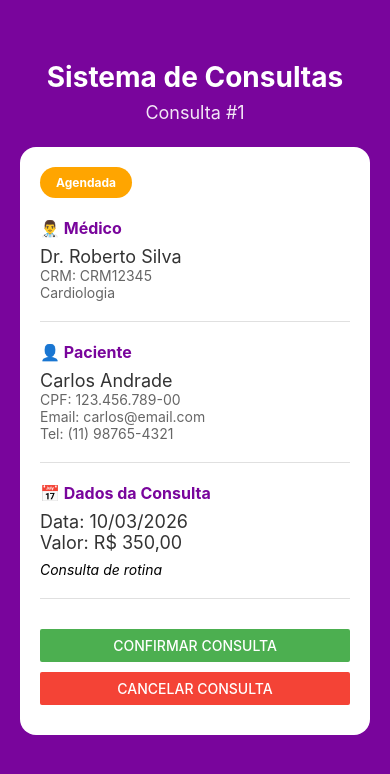
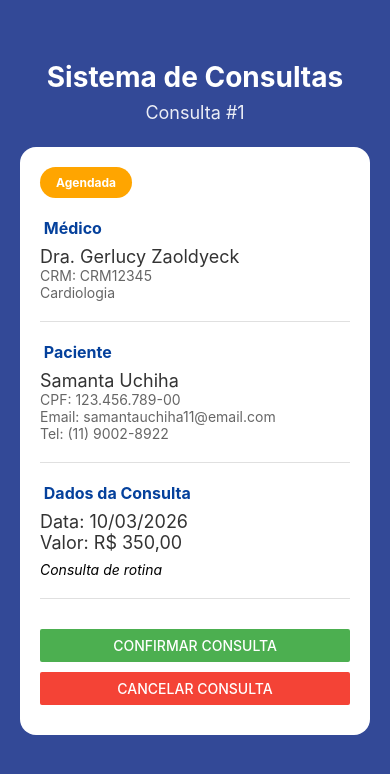
Before and after one commit to VanessaRibas/sistema-consultas-mobile, a React Native app: screen / in a window 390 px wide. Shown: the top 774 px of the page. Built offline with nearby package versions, Linux system fonts and the light colour scheme.

Commit message:
Componentização em React Native

```diff
--- a/App.tsx
+++ b/App.tsx
@@ -20,7 +20,7 @@ export default function App() {
 
   const medico1: Medico = {
     id: 1,
-    nome: "Dr. Roberto Silva",
+    nome: "Dra. Gerlucy Zaoldyeck",
     crm: "CRM12345",
     especialidade: cardiologia,
     ativo: true,
@@ -28,10 +28,10 @@ export default function App() {
 
   const paciente1: Paciente = {
     id: 1,
-    nome: "Carlos Andrade",
+    nome: "Samanta Uchiha",
     cpf: "123.456.789-00",
-    email: "carlos@email.com",
-    telefone: "(11) 98765-4321",
+    email: "samantauchiha11@email.com",
+    telefone: "(11) 9002-8922",
   };
 
   const [consulta, setConsulta] = useState<Consulta>({
@@ -75,7 +75,7 @@ export default function App() {
 const styles = StyleSheet.create({
   container: {
     flex: 1,
-    backgroundColor: "#79059C",
+    backgroundColor: "#334997",
   },
   scrollContent: {
     padding: 20,
@@ -94,6 +94,6 @@ const styles = StyleSheet.create({
   subtitulo: {
     fontSize: 18,
     color: "#fff",
-    opacity: 0.9,
+    opacity: 0.9
   },
 });
--- a/src/components/ConsultaCard.tsx
+++ b/src/components/ConsultaCard.tsx
@@ -56,7 +56,7 @@ export function ConsultaCard({
 
       {/* Médico */}
       <View style={styles.secao}>
-        <Text style={styles.label}>👨‍⚕️ Médico</Text>
+        <Text style={styles.label}> Médico</Text>
         <Text style={styles.valor}>{consulta.medico?.nome}</Text>
         <Text style={styles.info}>CRM: {consulta.medico?.crm}</Text>
         <Text style={styles.info}>
@@ -66,7 +66,7 @@ export function ConsultaCard({
 
       {/* Paciente */}
       <View style={styles.secao}>
-        <Text style={styles.label}>👤 Paciente</Text>
+        <Text style={styles.label}> Paciente</Text>
         <Text style={styles.valor}>{consulta.paciente?.nome}</Text>
         <Text style={styles.info}>CPF: {consulta.paciente?.cpf}</Text>
         <Text style={styles.info}>Email: {consulta.paciente?.email}</Text>
@@ -79,7 +79,7 @@ export function ConsultaCard({
 
       {/* Consulta */}
       <View style={styles.secao}>
-        <Text style={styles.label}>📅 Dados da Consulta</Text>
+        <Text style={styles.label}> Dados da Consulta</Text>
         <Text style={styles.valor}>
           Data: {formatarData(consulta.data)}
         </Text>
@@ -173,7 +173,7 @@ const styles = StyleSheet.create({
   label: {
     fontSize: 16,
     fontWeight: "bold",
-    color: "#79059C",
+    color: "#05419c",
     marginBottom: 8,
   },
   valor: {
```
